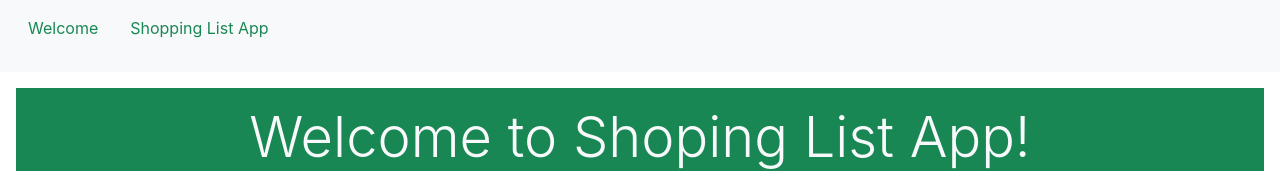
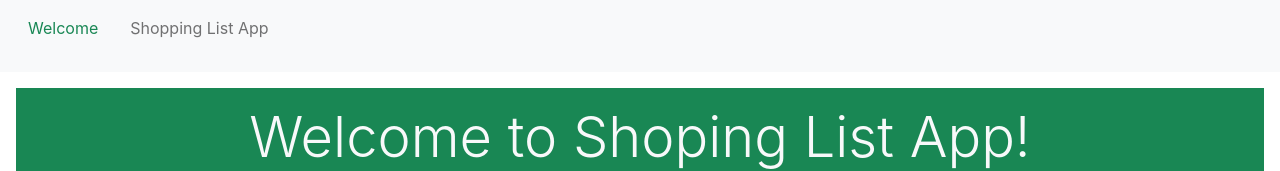
Before and after one commit to alinapak/shoppingListApp2, a React (Create React App) app: page / in a window 1280 px wide. Shown: the top 171 px of the page. Built offline with nearby package versions, Linux system fonts and the light colour scheme; the HTML template or start-up script is replaced by a standard one.

Commit message:
deleted unnecessery code, added isActive function, which colors nav-bar link name, when user is in that page

```diff
--- a/src/components/Header/Header.js
+++ b/src/components/Header/Header.js
@@ -6,10 +6,10 @@ const Header = () => (
       <nav className="navbar navbar-light bg-light">
         <ul className="container-fluid justify-content-start">
           <li className="navbar-nav px-3">
-            <Link className="nav-link text-success" to="/">Welcome</Link>
+            <NavLink  className={({ isActive }) => (isActive ? "nav-link text-success active" : "nav-link ")} to="/">Welcome</NavLink>
           </li>
           <li className="navbar-nav px-3">
-            <NavLink className="nav-link text-success" to="/app">
+            <NavLink   className={({ isActive }) => (isActive ? "nav-link text-success active" : "nav-link ")} to="/app">
               Shopping List App
             </NavLink>
           </li>
--- a/src/components/ShoppingListApp/ShopingListApp.js
+++ b/src/components/ShoppingListApp/ShopingListApp.js
@@ -28,10 +28,6 @@ const ShoppingListApp = () => {
    const removeItem = (shoppingItem) => {
       let filtered = items.filter((shopI) => shopI !== shoppingItem);
       setItems(filtered);
-   };
-
-   const identical = (shoppingItem) => {
-      items.filter((shopI) => shopI === shoppingItem);
    };
 
    const checkItem = (x) => {
```
